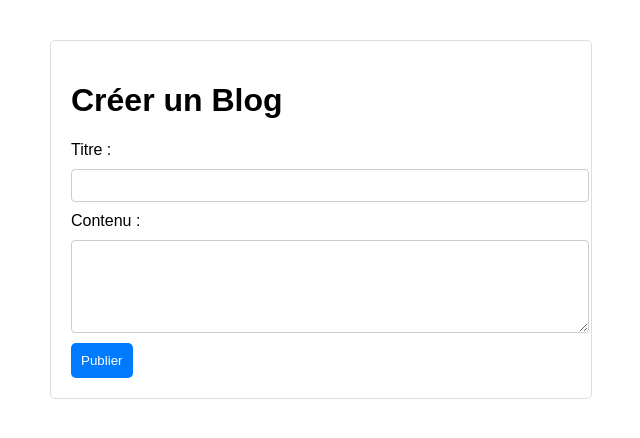
After one commit to Ass4sin/CodingGame, a Flask app: page /blogs/form in a window 1280 px wide. The commit adds this page. Shown: the top 438 px of the page, without its empty margins (319-959 px from the left). Run offline with Flask 3, Linux system fonts and the light colour scheme.

Commit message:
blog WIP

```diff
--- a/app.py
+++ b/app.py
@@ -137,11 +137,12 @@ def blog_list():
     blogs = db.session.execute(db.select(Blog))
     return render_template("blog_list.html", blogs=blogs)
 
-@app.route('/blogd/<blog_id>', methods=['POST', 'GET'])
+@app.route('/blogs/<blog_id>', methods=['POST', 'GET'])
 def blog_details(blog_id):
     if request.method == 'GET':
         blogs = db.session.execute(db.select(Blog).filter_by(id=blog_id))
-        blog= db.session.execute(db.select(Blog))
+        comments = db.session.execute(db.select(Comment))
+        return render_template("blog_list.html", blogs=blogs, comments=comments)
     elif request.method == 'POST':
         content = request.form.get('content')
         with app.app_context():
@@ -154,9 +155,26 @@ def blog_details(blog_id):
                 print(f"Error: {e}")
                 return "An error occurred", 500
 
+@app.route('/blogs/form', methods=['POST', 'GET'])
+def blog_form():
+    if request.method == 'GET':
+        return render_template("blog_form.html")
+    elif request.method == 'POST':
+        title = request.form.get('title')
+        content = request.form.get('content')
+        with app.app_context():
+            new_blog = Blog(title=title, content=content)
+            db.session.add(new_blog)
+            try:
+                db.session.commit()
+            except Exception as e:
+                db.session.rollback()
+                print(f"Error: {e}")
+                return "An error occurred", 500
+            return redirect('/blogs')
 
 
-    return render_template("blog.html", blog=blog)
+
 
 
 
--- a/templates/base.html
+++ b/templates/base.html
@@ -25,7 +25,7 @@
                         <li><a href="{{ url_for('contact') }}">Contact</a></li>
                     </ul>
                 </nav>
-                <a href="{{ url_for('home') }}" class="btn primary-btn" style="margin-left: 100px;">Blog</a>
+                <a href="/blogs" class="btn primary-btn" style="margin-left: 100px;">Blog</a>
                 <a href="{{ url_for('login') }}" class="btn primary-btn" style="background-color: #f9a8c9; margin-right: 100px;">Connexion</a>
                 <button class="mobile-menu-btn">
                     <i class="fas fa-bars"></i>
--- /dev/null
+++ b/templates/blog_form.html
@@ -0,0 +1,57 @@
+<!DOCTYPE html>
+<html lang="fr">
+<head>
+    <meta charset="UTF-8">
+    <meta name="viewport" content="width=device-width, initial-scale=1.0">
+    <title>Créer un Blog</title>
+    <style>
+        body {
+            font-family: Arial, sans-serif;
+            margin: 20px;
+            padding: 20px;
+        }
+        .form-container {
+            max-width: 500px;
+            margin: auto;
+            padding: 20px;
+            border: 1px solid #ddd;
+            border-radius: 5px;
+        }
+        label, input, textarea {
+            display: block;
+            width: 100%;
+            margin-bottom: 10px;
+        }
+        input, textarea {
+            padding: 8px;
+            border: 1px solid #ccc;
+            border-radius: 4px;
+        }
+        button {
+            background-color: #007BFF;
+            color: white;
+            padding: 10px;
+            border: none;
+            border-radius: 5px;
+            cursor: pointer;
+        }
+        button:hover {
+            background-color: #0056b3;
+        }
+    </style>
+</head>
+<body>
+    <div class="form-container">
+        <h1>Créer un Blog</h1>
+        <form action="/blogs/form" method="POST">
+            <label for="title">Titre :</label>
+            <input type="text" id="title" name="title" required>
+
+            <label for="content">Contenu :</label>
+            <textarea id="content" name="content" rows="5" required></textarea>
+
+            <button type="submit">Publier</button>
+        </form>
+    </div>
+</body>
+</html>
```
Also changed, not shown: templates/contact.html (+1 -22 lines).
